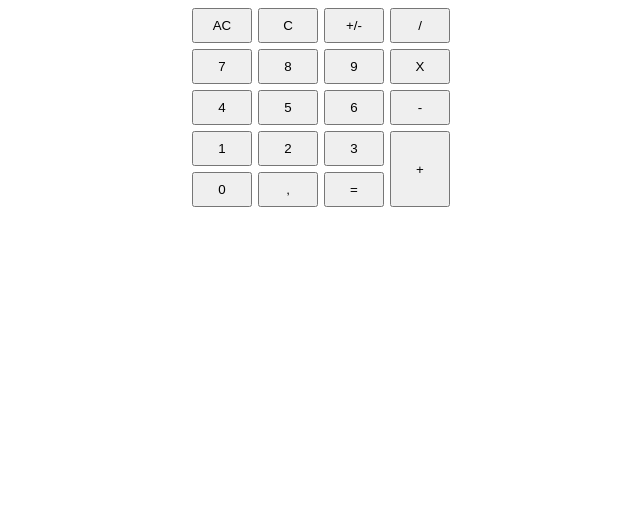
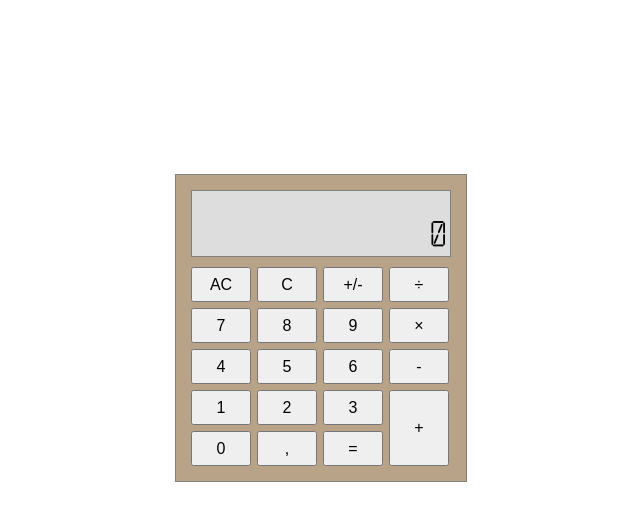
Before and after one commit to mart-in-a-jar/calculator, a plain HTML site: page index.html in a window 1280 px wide. Shown: the whole page, without its empty margins (319-959 px from the left). Drawn offline with Linux system fonts and the light colour scheme.

Commit message:
Update design and add font

```diff
--- a/index.html
+++ b/index.html
@@ -11,16 +11,19 @@
 <body>
     <div class="content">
         <div class="calculator">
-            <div class="display"></div>
+            <div class="display">
+                <div class="history"></div>
+                <div class="input">0</div>
+            </div>
             <div class="buttons">
                 <button class="key">AC</button>
                 <button class="key">C</button>
                 <button class="key">+/-</button>
-                <button class="key">/</button>
+                <button class="key">÷</button>
                 <button class="key">7</button>
                 <button class="key">8</button>
                 <button class="key">9</button>
-                <button class="key">X</button>
+                <button class="key">×</button>
                 <button class="key">4</button>
                 <button class="key">5</button>
                 <button class="key">6</button>
--- a/style.css
+++ b/style.css
@@ -1,6 +1,40 @@
-.calculator {
+@font-face {
+    font-family: calcFont;
+    src: url(fonts/Calculator.ttf);
+}
+.content {
     display: flex;
     justify-content: center;
+    align-items: center;
+    min-height: 80vh;
+}
+.calculator {
+    background-color: rgb(185, 163, 136);
+    padding: 15px;
+    border: 1px solid gray;
+}
+.display {
+    display: flex;
+    flex-flow: column;
+    word-wrap: break-word;
+    justify-content: space-evenly;
+    width: 258px;
+    border: 1px solid gray;
+    margin-bottom: 10px;
+    background-color: rgb(221, 221, 221);
+    min-height: 65px;
+    text-align: right;
+}
+.input {
+    padding-right: 3px;
+    font-size: 2.5em;
+    font-family: calcFont, sans-serif;
+}
+.history {
+    padding-right: 3px;
+    font-size: 1em;
+    font-family: calcFont, sans-serif;
+    min-height: 18px;
 }
 .buttons {
     display: grid;
@@ -12,3 +46,6 @@
 #plusKey {
     grid-area: 4 / 4 / 6 / 5;
 }
+.key {
+    font-size: 1em;
+}
```
Also changed, not shown: fonts/Calculator.ttf (added).
